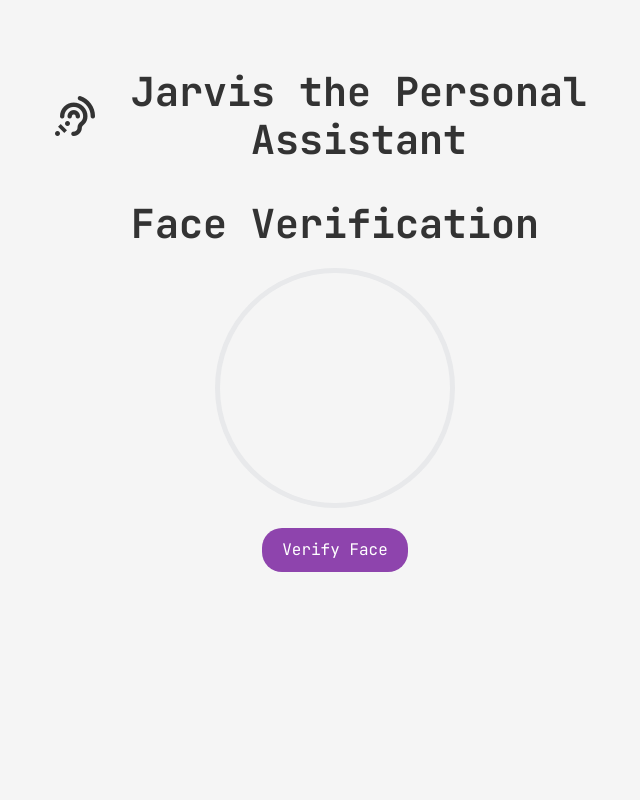
After one commit to MadhuPrakash270405/jarvis-project, a FastAPI app: template app/templates/login.html in a window 1280 px wide. The commit adds this page. Shown: the whole page, without its empty margins (305-945 px from the left). Run offline with FastAPI, Linux system fonts and the light colour scheme; the template is opened without the code that fills it, so the values that code supplies are empty; some libraries are stand-ins or nearby versions.

Commit message:
#3:Login Logic with Face Recognition done

```diff
--- a/app/main.py
+++ b/app/main.py
@@ -1,6 +1,6 @@
 from fastapi import FastAPI
 from fastapi.staticfiles import StaticFiles
-import uvicorn
+
 
 from apis.endpoints import router as endpoints_router
 from frontend.routes import router as frontend_router
@@ -12,5 +12,5 @@ app.include_router(endpoints_router)
 app.include_router(frontend_router)
 
 
-if __name__ == "__main__":
-     uvicorn.run(app, host="0.0.0.0", port=8001)
+# if __name__ == "__main__":
+#      uvicorn.run(app, host="0.0.0.0", port=8001)
--- a/app/static/css/styles.css
+++ b/app/static/css/styles.css
@@ -1,56 +1,70 @@
-body, html {
+/* Base Styles */
+html {
+    scroll-behavior: smooth;
     height: 100%;
     margin: 0;
+  }
+
+  body {
     font-family: 'JetBrains Mono', monospace;
-    background-color: whitesmoke;/* Update this with the specific pinkish color from the design */
+    background-color: whitesmoke; /* Use a specific color if required */
+  }
+
+  /* Utilities */
+  .text-center {
+    text-align: center;
+  }
+
+  /* Container and Sections */
+  .container {
+    max-width: 600px;
+    margin: 50px auto;
   }
 
   .registration-section {
-    background: #fff; /* Background color for the card */
-    box-shadow: 0px 4px 10px rgba(0, 0, 0, 0.1); /* Shadow for pop effect */
+    background: #fff;
+    box-shadow: 0 4px 10px rgba(0, 0, 0, 0.1);
     border-radius: 8px;
     overflow: hidden;
-    max-width: 600px;
-    margin: auto;
   }
 
+  /* Card Styles */
   .card {
-    background: #fff; /* Background color for the card */
-    margin-bottom: 1rem;
-    border-radius: 8px;
+    margin-bottom: 20px;
+    border: none;
+    border-radius: 10px 10px 0 0;
+    box-shadow: 0 4px 6px rgba(0, 0, 0, 0.1);
+  }
+
+  .card-header {
+    padding: 10px 20px;
+    background-color: #f0f0f0;
+    border-bottom: 1px solid #e0e0e0;
+    position: relative;
+    border-top-left-radius: 10px;
+    border-top-right-radius: 10px;
   }
 
   .card-body {
-    padding: 1.5rem;
+    padding: 20px;
   }
 
-.card-title {
+  /* Heading and Icons */
+  h1 {
+    color: #333;
+    margin-bottom: 1rem;
+    font-weight: 600;
     display: flex;
+    justify-content: center;
     align-items: center;
-    color: #000000;
-    font-size: 1.5rem;
   }
 
-.card-title i {
-    margin-right: 0.5rem;
-    color: #000000; /* Update with the specific icon color from the design */
+  .heading-icon {
+    margin-right: 8px;
+    vertical-align: middle;
   }
 
-/* Style updates for icons */
-.card-title .fas {
-    font-size: 1.25rem; /* Adjust icon size as needed */
-    margin-right: 0.5rem;
-}
-
-/* Make sure to apply specific icon colors if needed */
-.card-title .fa-camera-retro {
-    color: #000000; /* Or any other color as per your design */
-}
-
-.card-title .fa-microphone-alt {
-    color: #000000; /* Or any other color as per your design */
-}
-
+  /* Form Styles */
   .form-group.has-icon {
     position: relative;
   }
@@ -62,14 +76,17 @@ body, html {
     color: #000000;
     font-size: 18px;
   }
+
   .form-control {
     padding-left: 40px;
   }
+
+  /* Camera Feed Styles */
   .camera-feed {
     margin: 20px 0;
     border: 5px solid #e8e9eb;
     position: relative;
-    width: 320px; /* or 100% if you want it to be responsive */
+    width: 320px;
     height: 240px;
     overflow: hidden;
   }
@@ -77,14 +94,12 @@ body, html {
   #video {
     width: 100%;
     height: 100%;
-    object-fit: cover; /* This will cover the entire .camera-feed area */
-    position: absolute;
-    top: 0;
-    left: 0;
+    object-fit: cover;
   }
 
+  /* Button Styles */
   .btn-action {
-    background-color: #000000; /* Update this with the specific button color from the design */
+    background-color: #000000;
     color: white;
     border: none;
     padding: 10px 20px;
--- a/app/static/js/audio_script.js
+++ b/app/static/js/audio_script.js
@@ -2,7 +2,7 @@ window.SpeechRecognition = window.SpeechRecognition || window.webkitSpeechRecogn
 
 const recognition = new SpeechRecognition();
 recognition.interimResults = true;
-recognition.lang = 'en-US';
+recognition.lang = 'en-IN';
 
 const transcription = document.getElementById('transcription');
 const bars = document.querySelectorAll('.bar'); // Select all bars
--- /dev/null
+++ b/app/static/js/face_auth.js
@@ -0,0 +1,62 @@
+document.addEventListener('DOMContentLoaded', function () {
+    const video = document.getElementById('video');
+    const verifyButton = document.querySelector('.btn-verify');
+    const canvas = document.createElement('canvas');
+    // Function to start the video stream
+    function startVideo() {
+        navigator.mediaDevices.getUserMedia({ video: { facingMode: "user" } })
+            .then(stream => {
+                video.srcObject = stream;
+            })
+            .catch(err => console.error("Error accessing media devices:", err));
+    }
+
+    // Function to capture the video frame as a data URL
+    function captureVideoFrame() {
+        canvas.width = video.videoWidth;
+        canvas.height = video.videoHeight;
+
+        const context = canvas.getContext('2d');
+        context.drawImage(video, 0, 0, canvas.width, canvas.height);
+        const faceDataURL = canvas.toDataURL('image/png');
+        sendFaceData(faceDataURL);
+    }
+
+    // Event listener for the 'Verify Face' button
+    verifyButton.addEventListener('click', function () {
+        captureVideoFrame();
+
+    });
+
+    // Function to send face data to the server
+    function sendFaceData(faceDataURL) {
+        fetch('/verify/face', {
+            method: 'POST',
+            headers: { 'Content-Type': 'application/json' },
+            body: JSON.stringify({
+                image: faceDataURL,
+            })
+        })
+            .then(response => {
+                // Check if the response was successful
+                if (!response.ok) {
+                    throw new Error(`HTTP error! status: ${response.status}`);
+                }
+                return response.json();
+            })
+            .then(data => {
+                console.log(data);
+                showPopup('Face Verified successfully! You will be redirected to Home Page','success');
+                setTimeout(() =>{
+                    window.location.href = '/home'; // Replace '/login' with the actual path to your login page
+                }, 2000);
+            })
+            .catch((error) => {
+                console.log('Error:', error);
+                showPopup('Failed to capture face.');
+            });
+    }
+
+    // Start the video feed when the page is loaded
+    startVideo();
+});
--- /dev/null
+++ b/app/templates/base.html
@@ -0,0 +1,24 @@
+<!DOCTYPE html>
+<html lang="en">
+<head>
+    <meta charset="UTF-8">
+    <meta name="viewport" content="width=device-width, initial-scale=1.0">
+    <link rel="icon" href='/static/images/icon.png' sizes="16x16" type="image/png">
+    <title>{% block title %}Default Title{% endblock %}</title>
+    <link href="https://unpkg.com/feather-icons/dist/feather.css" rel="stylesheet">
+    <link href="https://stackpath.bootstrapcdn.com/bootstrap/4.5.2/css/bootstrap.min.css" rel="stylesheet">
+    <link href="https://fonts.googleapis.com/css2?family=JetBrains+Mono:wght@400;700&display=swap" rel="stylesheet">
+    <link href="https://cdnjs.cloudflare.com/ajax/libs/font-awesome/5.15.1/css/all.min.css" rel="stylesheet">
+    <link href="/static/css/styles.css" rel="stylesheet">
+</head>
+<body>
+    {% include "parts/popup_card.html" %}
+    {% block content %}
+    <!-- Default content goes here if any -->
+    {% endblock %}
+
+    <script src="https://unpkg.com/feather-icons"></script>
+    <script>feather.replace();</script>
+
+</body>
+</html>
--- /dev/null
+++ b/app/templates/login.html
@@ -0,0 +1,17 @@
+{% extends "base.html" %}
+
+{% block title %}
+Login - Jarvis the Personal Assistant
+{% endblock %}
+
+{% block content %}
+<div class="container my-5">
+    <h1 class="text-center">
+        <i class="fas fa-assistive-listening-systems heading-icon"></i>
+        Jarvis the Personal Assistant
+    </h1>
+    <!-- Include the registration section -->
+    {% include "parts/face_verification.html" %}
+</div>
+<script src="/static/js/face_auth.js"></script>
+{% endblock %}
--- /dev/null
+++ b/app/templates/parts/face_verification.html
@@ -0,0 +1,51 @@
+
+<style>
+    .container {
+    text-align: center;
+    max-width: 600px;
+    margin: auto;
+    padding: 20px;
+}
+
+.camera-feed {
+    margin: 20px auto;
+    width: 240px;
+    height: 240px;
+    border-radius: 50%;
+    overflow: hidden;
+    position: relative;
+    border: 5px solid #e8e9eb;
+}
+
+#video {
+    width: 100%;
+    height: 100%;
+    object-fit: cover;
+    position: absolute;
+    top: 0;
+    left: 0;
+}
+
+.btn-verify {
+    background-color: #8e44ad;
+    color: white;
+    border: none;
+    padding: 10px 20px;
+    border-radius: 20px;
+    font-size: 16px;
+    cursor: pointer;
+    transition: background-color 0.3s ease;
+}
+
+.btn-verify:hover {
+    background-color: #732d91;
+}
+
+</style>
+<div class="container">
+    <h1 class="text-center">Face Verification</h1>
+    <div class="camera-feed">
+        <video id="video" autoplay></video>
+    </div>
+    <button class="btn-verify">Verify Face</button>
+</div>
--- /dev/null
+++ b/app/templates/parts/popup_card.html
@@ -0,0 +1,43 @@
+
+<div id="popup-card" class="popup-card" style="display: none;">
+    <div class="popup-content">
+        <span class="close-btn" onclick="closePopup()">&times;</span>
+        <div id="popup-icon" class="popup-icon"><!-- Icon will go here --></div>
+        <p id="popup-message"></p>
+    </div>
+</div>
+
+<script>
+function showPopup(message, status='info') {
+    const popupIcon = document.getElementById('popup-icon');
+    const popupMessage = document.getElementById('popup-message');
+    const popupCard = document.getElementById('popup-card');
+
+    // Set icon based on status
+    popupIcon.innerHTML = getIconHtml(status);
+    popupMessage.textContent = message;
+    popupCard.style.display = 'block';
+    setTimeout(() => popupCard.classList.add('show'), 10);
+    setTimeout(() => closePopup(), 5000);
+}
+
+function getIconHtml(status) {
+    switch (status) {
+        case 'success':
+            return '<i class="fas fa-check-circle" style="color: green;"></i>';
+        case 'error':
+            return '<i class="fas fa-times-circle" style="color: red;"></i>';
+        case 'info':
+        default:
+            return '<i class="fas fa-info-circle" style="color: blue;"></i>';
+    }
+}
+
+function closePopup() {
+    const popupCard = document.getElementById('popup-card');
+    popupCard.classList.remove('show');
+    setTimeout(() => popupCard.style.display = 'none', 300);
+}
+
+
+</script>
--- a/requirements.txt
+++ b/requirements.txt
@@ -1,2 +1,4 @@
 fastapi==0.104.1
+mediapipe==0.10.8
+numpy==1.26.2
 uvicorn==0.24.0.post1
```
Also changed, not shown: other parts of app/static/css/styles.css (+78 -5 lines), app/apis/endpoints.py (+64 -13 lines), app/frontend/routes.py (+11 -2 lines), app/static/js/video_script.js (+32 -9 lines), app/templates/home.html (added, +17 -0 lines), app/templates/index.html (deleted, +0 -80 lines), app/templates/parts/face_capture_card.html (added, +44 -0 lines), app/templates/parts/voice_capture_card.html (added, +35 -0 lines), app/templates/registration.html (added, +24 -0 lines), app/images/face_image.png (deleted), app/images/user.png (added), app/images/verification_image.png (added). Lines whose indentation alone changed are shown as unchanged.
